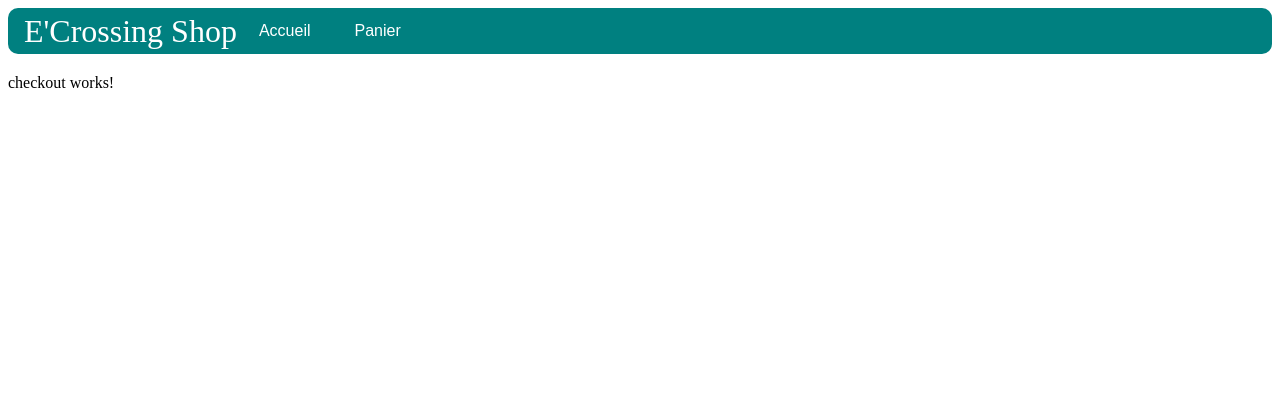
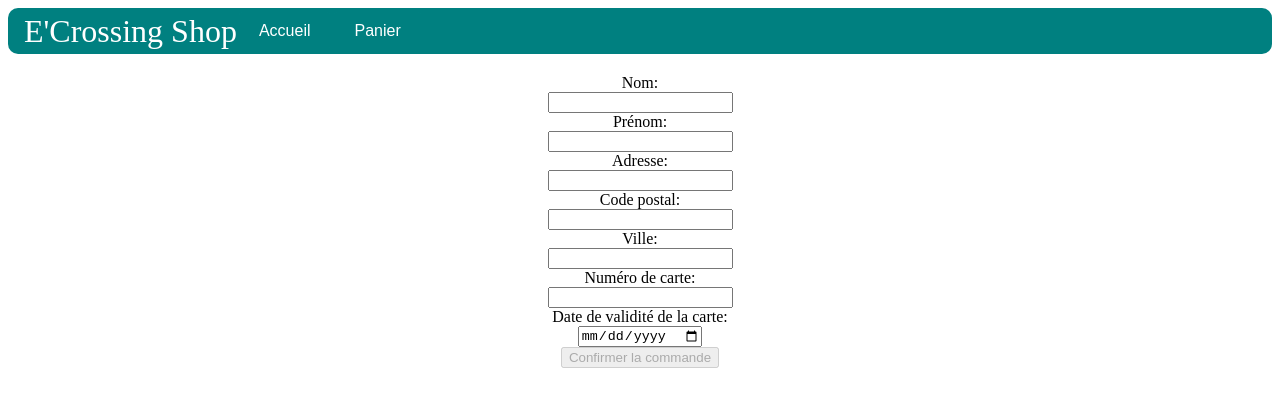
Before and after one commit to AmauryMch/mechin_amaury_BA3, an Angular app: page /checkout in a window 1280 px wide. Shown: the top 406 px of the page. Built offline with nearby package versions, Linux system fonts and the light colour scheme.

Commit message:
formulaire checkout

```diff
--- a/src/app/checkout/checkout.component.css
+++ b/src/app/checkout/checkout.component.css
@@ -0,0 +1,6 @@
+.d-flex {
+  display: flex;
+  flex-direction: column;
+  justify-content: center;
+  align-items: center;
+}
--- a/src/app/checkout/checkout.component.html
+++ b/src/app/checkout/checkout.component.html
@@ -1 +1,28 @@
-<p>checkout works!</p>
+<form [formGroup]="userForm" (ngSubmit)="onSubmit()">
+  <div class="d-flex">
+    <label for="lastname">Nom:</label>
+    <input type="text" id="lastname" formControlName="lastname" />
+
+    <label for="firstname">Prénom:</label>
+    <input type="text" id="firstname" formControlName="firstname" />
+
+    <label for="address">Adresse:</label>
+    <input type="text" id="address" formControlName="address" />
+
+    <label for="zipcode">Code postal:</label>
+    <input type="text" id="zipcode" formControlName="zipcode" />
+
+    <label for="city">Ville:</label>
+    <input type="text" id="city" formControlName="city" />
+
+    <label for="card">Numéro de carte:</label>
+    <input type="text" id="card" formControlName="card" />
+
+    <label for="cardDate">Date de validité de la carte:</label>
+    <input type="date" id="cardDate" formControlName="cardDate" />
+
+    <button type="submit" [disabled]="userForm.invalid">
+      Confirmer la commande
+    </button>
+  </div>
+</form>
--- a/src/app/checkout/checkout.component.ts
+++ b/src/app/checkout/checkout.component.ts
@@ -1,12 +1,44 @@
-import { Component } from '@angular/core';
+import { Component, OnInit } from '@angular/core';
+import { FormGroup, Validators, ReactiveFormsModule, FormControl } from '@angular/forms';
+import { IUser } from '../interfaces/user.interface';
+import { CheckoutService } from '../services/checkout.service';
+import { EpanierServiceService } from '../services/epanier-service.service';
 
 @Component({
   selector: 'app-checkout',
   standalone: true,
-  imports: [],
+  imports: [ReactiveFormsModule],
   templateUrl: './checkout.component.html',
   styleUrl: './checkout.component.css'
 })
 export class CheckoutComponent {
+  userForm: FormGroup;
+
+  constructor(private epanierservice: EpanierServiceService, private checkoutService: CheckoutService) {
+    this.userForm = new FormGroup({
+      lastname: new FormControl("", [Validators.required]),
+      firstname: new FormControl("", [Validators.required]),
+      address: new FormControl("", [Validators.required]),
+      zipcode: new FormControl("", [Validators.required, Validators.pattern('[0-9]{5}')]),
+      city: new FormControl("", [Validators.required]),
+      card: new FormControl("", [Validators.required, Validators.pattern('[0-9]{16}')]),
+      cardDate: new FormControl("", [Validators.required]),
+    });
+  }
+
+  onSubmit() {
+    if (this.userForm.valid) {
+      const user: IUser = this.userForm.value;
+      console.log(user);
+      this.checkoutService.submitOrder(user).subscribe(
+        () => {
+          console.log("Commande envoyée avec succès.");
+        },
+        (error) => {
+          console.error("Une erreur est survenue lors de l'envoi de la commande :", error);
+        }
+      );
+    }
+  }
 
 }
--- /dev/null
+++ b/src/app/services/checkout.service.ts
@@ -0,0 +1,23 @@
+import { Injectable } from '@angular/core';
+import { Observable } from 'rxjs';
+import { IUser } from '../interfaces/user.interface';
+import { IArticlePanier } from '../interfaces/articlePanier.interface';
+import { HttpClient } from '@angular/common/http';
+
+@Injectable({
+  providedIn: 'root'
+})
+export class CheckoutService {
+
+  constructor(private http: HttpClient) { }
+
+  private apiRoute: any = {
+    purchase: "https://www.eleguen.ovh/api/v1/purchase",
+  }
+
+  submitOrder(user: IUser): Observable<any> {
+    const order = { user: user };
+    return this.http.post(this.apiRoute.purchase, order);
+  }
+
+}
```
Also changed, not shown: src/app/interfaces/user.interface.ts (added, +9 -0 lines), 1 other file (tests, documents, lock files or other folders).
